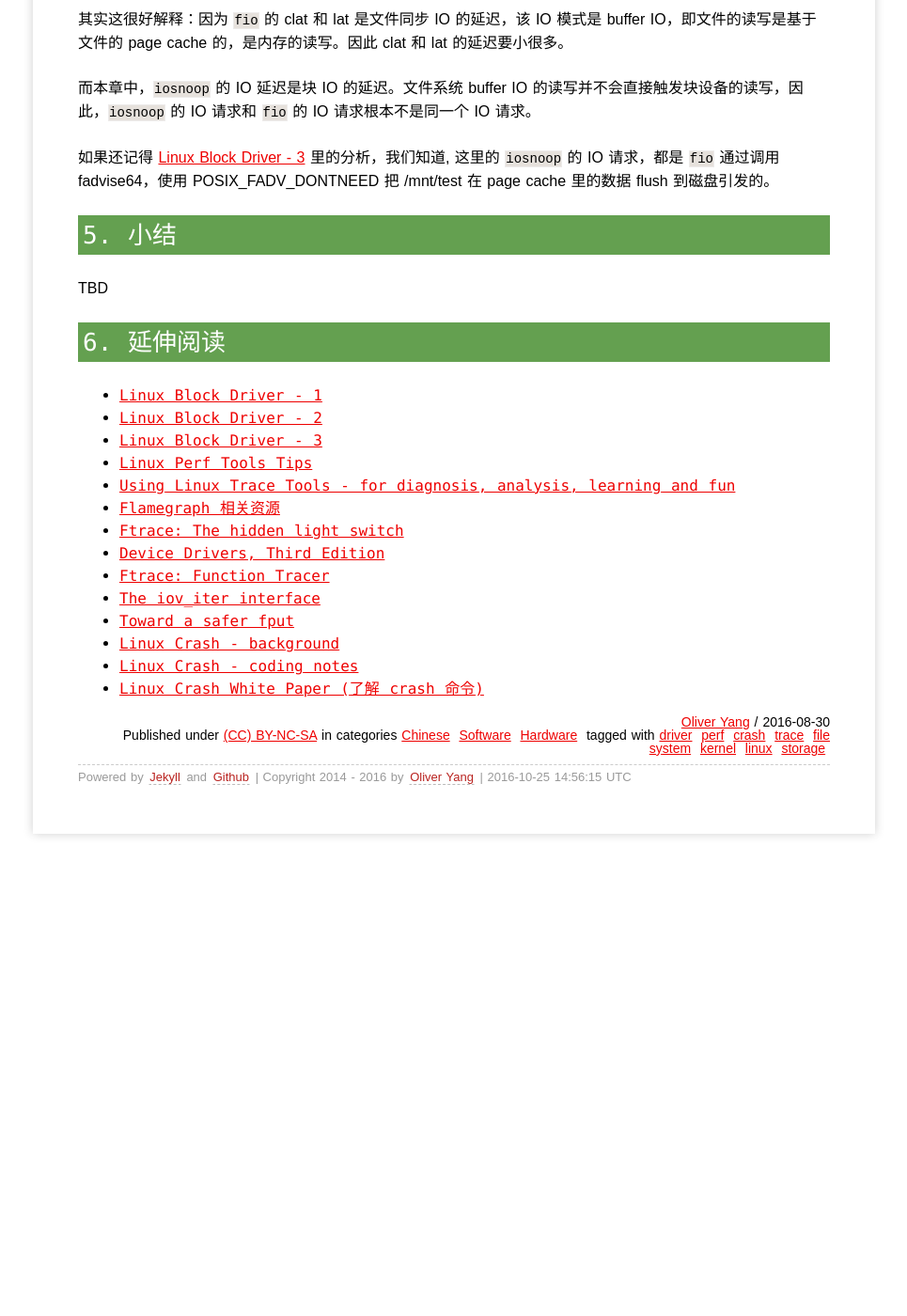
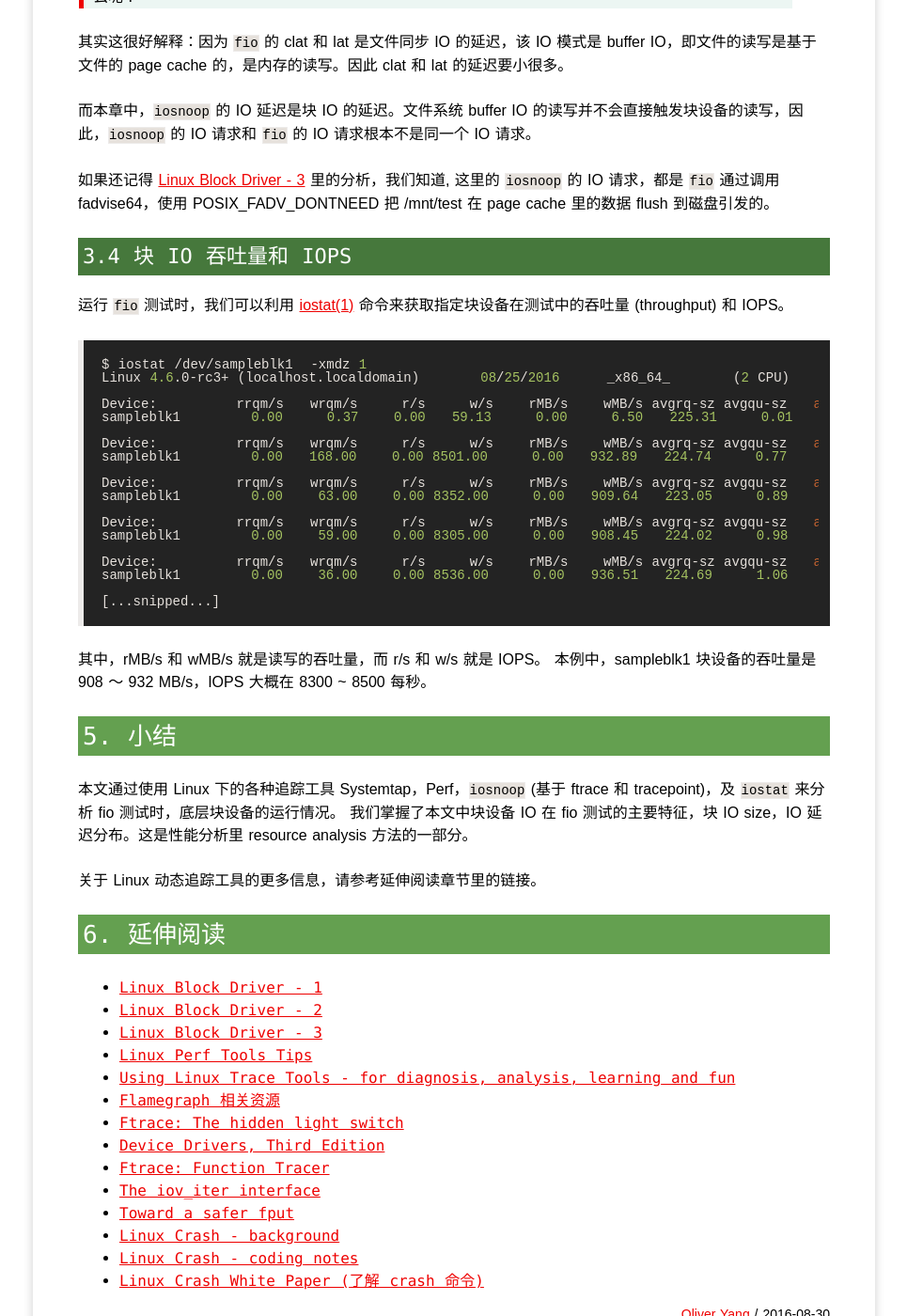
Before and after one commit to yangoliver/yangoliver.github.io, a Jekyll site: the page built from _posts/2016/2016-08-30-linux-block-driver-basic-4.md, in a window 1280 px wide and 1400 px high, scrolled down 5199 px. Shown: the whole window at 94% size, without its empty margins (157-1122 px from the left). Built offline with Jekyll 4.4.1, drawn with Linux system fonts in a browser that asks for light colours; comment, search, counter and statistics services are not loaded; before the commit the page ends 6134 px from its top, so only the background shows below that.

Commit message:
draft: added IO throughput, IOPS and the summary

```diff
--- a/_posts/2016/2016-08-30-linux-block-driver-basic-4.md
+++ b/_posts/2016/2016-08-30-linux-block-driver-basic-4.md
@@ -227,9 +227,39 @@ Linux 4.6 内核的块设备层的预定义了 19 个通用块层的 tracepoints
 如果还记得 [Linux Block Driver - 3](http://oliveryang.net/2016/08/linux-block-driver-basic-3) 里的分析，我们知道,
 这里的 `iosnoop` 的 IO 请求，都是 `fio` 通过调用 fadvise64，使用 POSIX_FADV_DONTNEED 把 /mnt/test 在 page cache 里的数据 flush 到磁盘引发的。
 
+### 3.4 块 IO 吞吐量和 IOPS
+
+运行 `fio` 测试时，我们可以利用 [iostat(1)](https://linux.die.net/man/1/iostat) 命令来获取指定块设备在测试中的吞吐量 (throughput) 和 IOPS。
+
+	$ iostat /dev/sampleblk1  -xmdz 1
+	Linux 4.6.0-rc3+ (localhost.localdomain) 	08/25/2016 	_x86_64_	(2 CPU)
+
+	Device:         rrqm/s   wrqm/s     r/s     w/s    rMB/s    wMB/s avgrq-sz avgqu-sz   await r_await w_await  svctm  %util
+	sampleblk1        0.00     0.37    0.00   59.13     0.00     6.50   225.31     0.01    0.15    0.00    0.15   0.02   0.12
+
+	Device:         rrqm/s   wrqm/s     r/s     w/s    rMB/s    wMB/s avgrq-sz avgqu-sz   await r_await w_await  svctm  %util
+	sampleblk1        0.00   168.00    0.00 8501.00     0.00   932.89   224.74     0.77    0.10    0.00    0.10   0.02  14.40
+
+	Device:         rrqm/s   wrqm/s     r/s     w/s    rMB/s    wMB/s avgrq-sz avgqu-sz   await r_await w_await  svctm  %util
+	sampleblk1        0.00    63.00    0.00 8352.00     0.00   909.64   223.05     0.89    0.11    0.00    0.11   0.02  16.30
+
+	Device:         rrqm/s   wrqm/s     r/s     w/s    rMB/s    wMB/s avgrq-sz avgqu-sz   await r_await w_await  svctm  %util
+	sampleblk1        0.00    59.00    0.00 8305.00     0.00   908.45   224.02     0.98    0.13    0.00    0.13   0.02  17.50
+
+	Device:         rrqm/s   wrqm/s     r/s     w/s    rMB/s    wMB/s avgrq-sz avgqu-sz   await r_await w_await  svctm  %util
+	sampleblk1        0.00    36.00    0.00 8536.00     0.00   936.51   224.69     1.06    0.13    0.00    0.13   0.02  19.00
+
+	[...snipped...]
+
+其中，rMB/s 和 wMB/s 就是读写的吞吐量，而 r/s 和 w/s 就是 IOPS。
+本例中，sampleblk1 块设备的吞吐量是 908 ～ 932 MB/s，IOPS 大概在 8300 ~ 8500 每秒。
+
 ## 5. 小结
 
-TBD
+本文通过使用 Linux 下的各种追踪工具 Systemtap，Perf，`iosnoop` (基于 ftrace 和 tracepoint)，及 `iostat` 来分析 fio 测试时，底层块设备的运行情况。
+我们掌握了本文中块设备 IO 在 fio  测试的主要特征，块 IO size，IO 延迟分布。这是性能分析里 resource analysis 方法的一部分。
+
+关于 Linux 动态追踪工具的更多信息，请参考延伸阅读章节里的链接。
 
 ## 6. 延伸阅读
 
```
